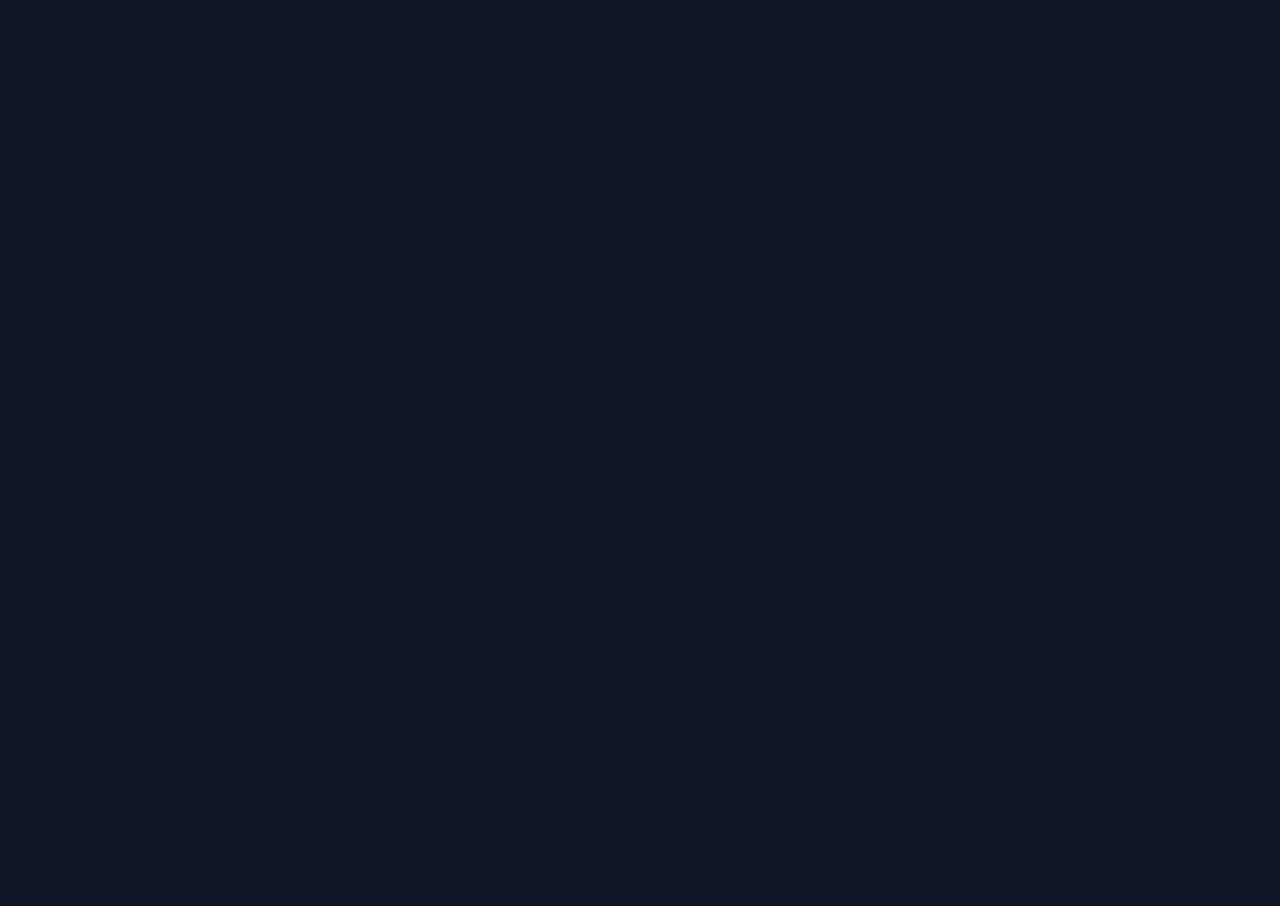
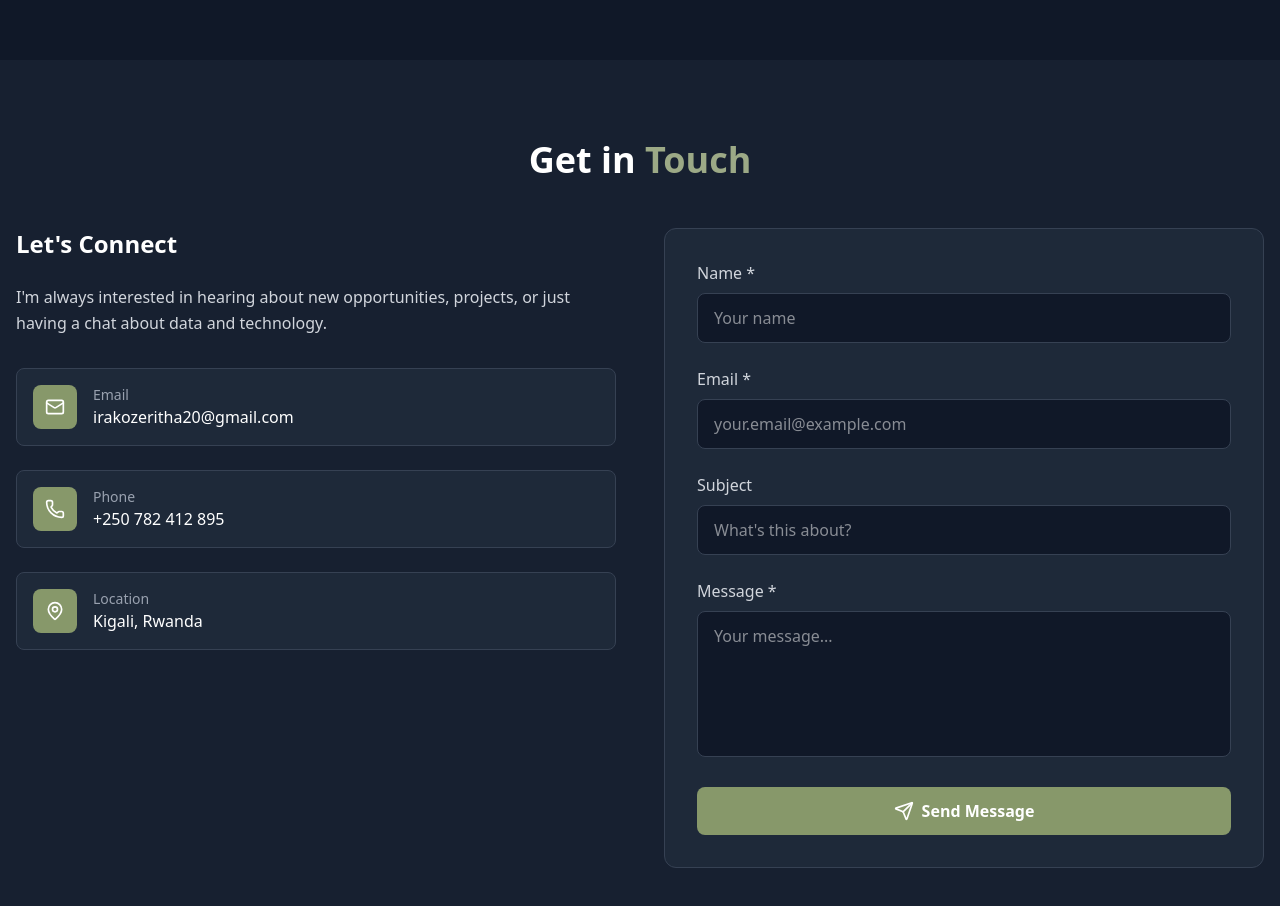
Before and after one commit to Ritha20/Portofolio-, a React (Vite) app: page / in a window 1280 px wide. Shown: the part 3140-4046 px from the top of the page. Before the commit the page ends 3200 px from the top, so only its background shows below. Built offline with nearby package versions, Linux system fonts and the light colour scheme.

Commit message:
created the contact section

```diff
--- a/src/App.jsx
+++ b/src/App.jsx
@@ -4,6 +4,7 @@ import About from './components/About';
 import Hero from './components/Hero';
 import Skills from './components/Skills';
 import Projects from './components/Projects';
+import Contact from './components/Contact';
 export default function App() {
   return (
     <div>
@@ -12,6 +13,7 @@ export default function App() {
       <About/>
       <Skills/>
       <Projects/>
+      <Contact/>
     </div>
   )
 }
--- /dev/null
+++ b/src/components/Contact.jsx
@@ -0,0 +1,192 @@
+import { Mail, MapPin, Phone, Send } from 'lucide-react';
+import { useState } from 'react';
+
+export default function Contact() {
+  const [formData, setFormData] = useState({
+    name: '',
+    email: '',
+    subject: '',
+    message: ''
+  });
+
+  const [errors, setErrors] = useState({});
+  const [submitted, setSubmitted] = useState(false);
+
+  const validateForm = () => {
+    const newErrors = {};
+
+    if (!formData.name.trim()) {
+      newErrors.name = 'Name is required';
+    }
+
+    if (!formData.email.trim()) {
+      newErrors.email = 'Email is required';
+    } else if (!/\S+@\S+\.\S+/.test(formData.email)) {
+      newErrors.email = 'Email is invalid';
+    }
+
+    if (!formData.message.trim()) {
+      newErrors.message = 'Message is required';
+    }
+
+    return newErrors;
+  };
+
+  const handleSubmit = (e) => {
+    e.preventDefault();
+    const newErrors = validateForm();
+
+    if (Object.keys(newErrors).length === 0) {
+      setSubmitted(true);
+      setTimeout(() => {
+        setFormData({ name: '', email: '', subject: '', message: '' });
+        setSubmitted(false);
+      }, 3000);
+    } else {
+      setErrors(newErrors);
+    }
+  };
+
+  const handleChange = (e) => {
+    const { name, value } = e.target;
+    setFormData(prev => ({ ...prev, [name]: value }));
+    if (errors[name]) {
+      setErrors(prev => ({ ...prev, [name]: '' }));
+    }
+  };
+
+  const contactInfo = [
+    {
+      icon: <Mail size={20} />,
+      label: "Email",
+      value: "irakozeritha20@gmail.com"
+    },
+    {
+      icon: <Phone size={20} />,
+      label: "Phone",
+      value: "+250 782 412 895"
+    },
+    {
+      icon: <MapPin size={20} />,
+      label: "Location",
+      value: "Kigali, Rwanda"
+    }
+  ];
+
+  return (
+    <section id="contact" className="min-h-screen py-20 px-4 bg-gray-800/50">
+      <div className="max-w-7xl mx-auto">
+        <h2 className="text-4xl font-bold text-white mb-12 text-center">
+          Get in <span className="text-sage-400">Touch</span>
+        </h2>
+
+        <div className="grid md:grid-cols-2 gap-12">
+          <div>
+            <h3 className="text-2xl font-semibold text-white mb-6">Let's Connect</h3>
+            <p className="text-gray-300 mb-8 leading-relaxed">
+              I'm always interested in hearing about new opportunities, projects, or just having a chat about data and technology.
+            </p>
+
+            <div className="space-y-6">
+              {contactInfo.map((info, index) => (
+                <div
+                  key={index}
+                  className="flex items-center gap-4 bg-gray-800 p-4 rounded-lg border border-gray-700 hover:border-sage-500 transition-all duration-300"
+                >
+                  <div className="bg-sage-500 p-3 rounded-lg text-white">
+                    {info.icon}
+                  </div>
+                  <div>
+                    <p className="text-gray-400 text-sm">{info.label}</p>
+                    <p className="text-white font-medium">{info.value}</p>
+                  </div>
+                </div>
+              ))}
+            </div>
+          </div>
+
+          <div className="bg-gray-800 p-8 rounded-xl border border-gray-700">
+            {submitted ? (
+              <div className="h-full flex items-center justify-center">
+                <div className="text-center">
+                  <div className="w-16 h-16 bg-sage-500 rounded-full flex items-center justify-center mx-auto mb-4">
+                    <Send size={32} className="text-white" />
+                  </div>
+                  <h4 className="text-2xl font-bold text-white mb-2">Message Sent!</h4>
+                  <p className="text-gray-400">I'll get back to you soon.</p>
+                </div>
+              </div>
+            ) : (
+              <form onSubmit={handleSubmit} className="space-y-6">
+                <div>
+                  <label className="block text-gray-300 mb-2 font-medium">Name *</label>
+                  <input
+                    type="text"
+                    name="name"
+                    value={formData.name}
+                    onChange={handleChange}
+                    className={`w-full px-4 py-3 bg-gray-900 border rounded-lg focus:outline-none focus:ring-2 transition-all text-white ${
+                      errors.name ? 'border-red-500 focus:ring-red-500' : 'border-gray-700 focus:border-sage-500 focus:ring-sage-500'
+                    }`}
+                    placeholder="Your name"
+                  />
+                  {errors.name && <p className="text-red-500 text-sm mt-1">{errors.name}</p>}
+                </div>
+
+                <div>
+                  <label className="block text-gray-300 mb-2 font-medium">Email *</label>
+                  <input
+                    type="email"
+                    name="email"
+                    value={formData.email}
+                    onChange={handleChange}
+                    className={`w-full px-4 py-3 bg-gray-900 border rounded-lg focus:outline-none focus:ring-2 transition-all text-white ${
+                      errors.email ? 'border-red-500 focus:ring-red-500' : 'border-gray-700 focus:border-sage-500 focus:ring-sage-500'
+                    }`}
+                    placeholder="your.email@example.com"
+                  />
+                  {errors.email && <p className="text-red-500 text-sm mt-1">{errors.email}</p>}
+                </div>
+
+                <div>
+                  <label className="block text-gray-300 mb-2 font-medium">Subject</label>
+                  <input
+                    type="text"
+                    name="subject"
+                    value={formData.subject}
+                    onChange={handleChange}
+                    className="w-full px-4 py-3 bg-gray-900 border border-gray-700 rounded-lg focus:outline-none focus:border-sage-500 focus:ring-2 focus:ring-sage-500 transition-all text-white"
+                    placeholder="What's this about?"
+                  />
+                </div>
+
+                <div>
+                  <label className="block text-gray-300 mb-2 font-medium">Message *</label>
+                  <textarea
+                    name="message"
+                    value={formData.message}
+                    onChange={handleChange}
+                    rows="5"
+                    className={`w-full px-4 py-3 bg-gray-900 border rounded-lg focus:outline-none focus:ring-2 transition-all text-white resize-none ${
+                      errors.message ? 'border-red-500 focus:ring-red-500' : 'border-gray-700 focus:border-sage-500 focus:ring-sage-500'
+                    }`}
+                    placeholder="Your message..."
+                  />
+                  {errors.message && <p className="text-red-500 text-sm mt-1">{errors.message}</p>}
+                </div>
+
+                <button
+                  type="submit"
+                  className="w-full bg-sage-500 hover:bg-sage-600 text-white py-3 rounded-lg font-semibold transition-all duration-300 transform hover:scale-105 flex items-center justify-center gap-2"
+                >
+                  <Send size={20} />
+                  Send Message
+                </button>
+              </form>
+            )}
+          </div>
+        </div>
+      </div>
+    </section>
+  );
+}
```
